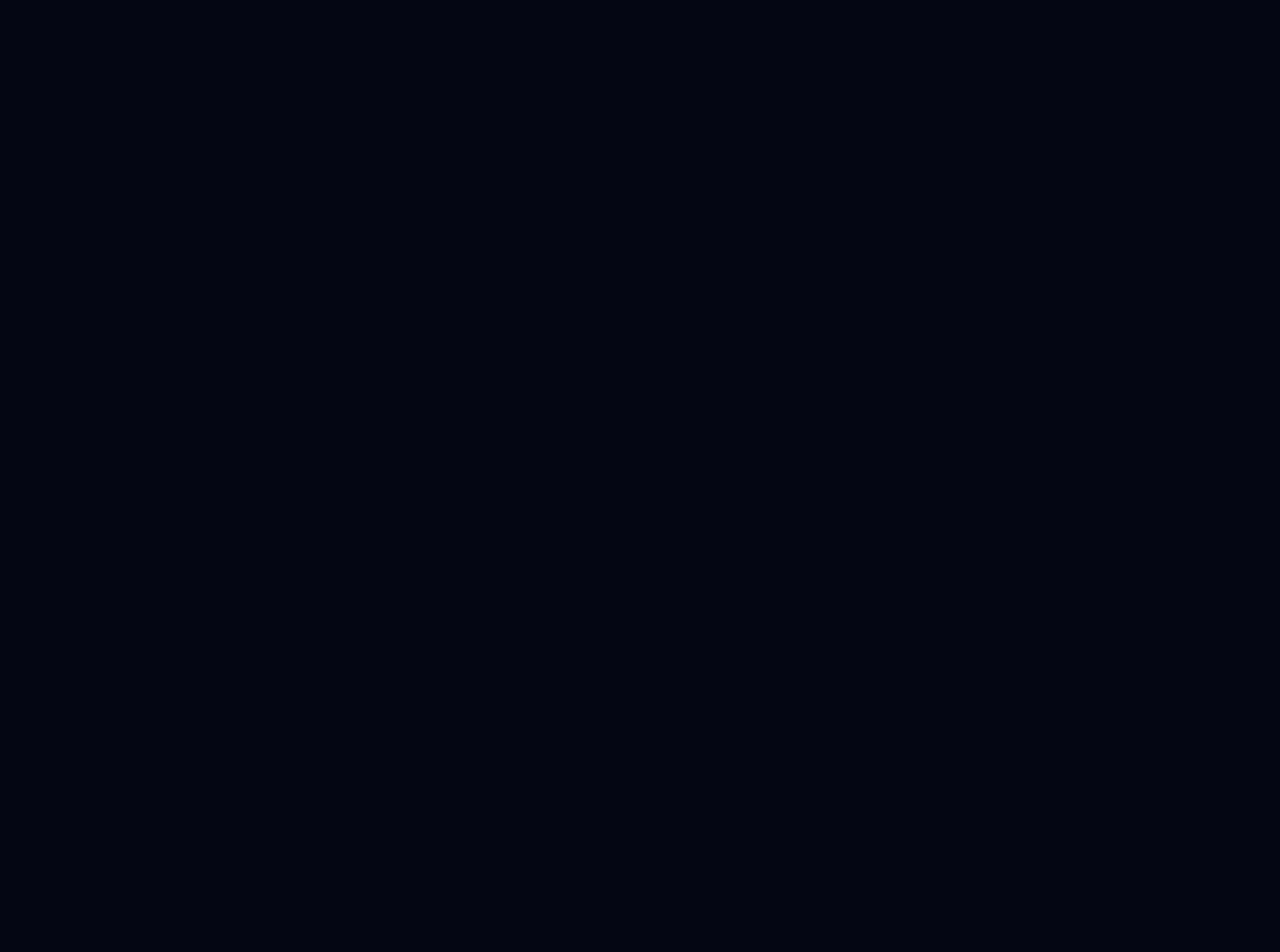
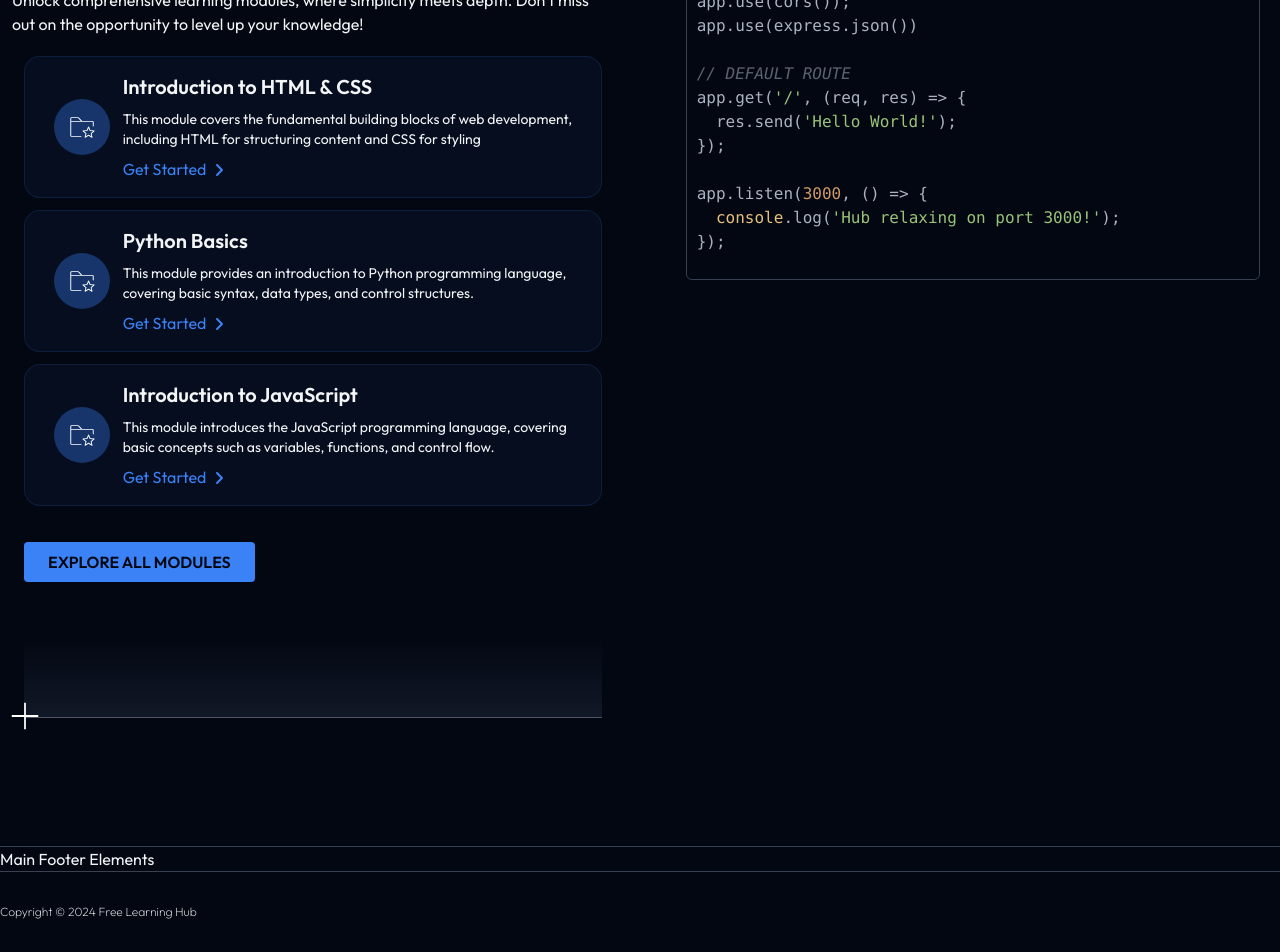
Before and after one commit to ahmednule/Free-Learning-Hub, a React (Vite) app in the folder client/: page / in a window 1280 px wide. Shown: the part 1273-2225 px from the top of the page. Before the commit the page ends 1345 px from the top, so only its background shows below. Built offline with nearby package versions, Linux system fonts and the light colour scheme.

Commit message:
Set up footer and finish modules

```diff
--- /dev/null
+++ b/client/src/Components/Footer.jsx
@@ -0,0 +1,32 @@
+import { useEffect, useState } from "react";
+
+const Footer = () => {
+  const [currentYear, setCurrentYear] = useState(0);
+
+  useEffect(() => {
+    const fetchCurrentYear = () => {
+      const currentDate = new Date();
+      setCurrentYear(currentDate.getFullYear());
+    }
+
+    fetchCurrentYear();
+  }, []);
+
+  return (
+    <div className="border-t border-gray-700">
+      <div>
+        Main Footer Elements
+      </div>
+      <div className="border-t border-gray-700 py-8 flex flex-col-reverse md:flex-row">
+        <div className="font-extralight text-xs">
+          <p>Copyright &copy; {currentYear} Free Learning Hub</p>
+        </div>
+        <div>
+
+        </div>
+      </div>
+    </div>
+  )
+}
+
+export default Footer
--- /dev/null
+++ b/client/src/Components/Home/Language.jsx
@@ -0,0 +1,61 @@
+import { PiFolderStarThin } from "react-icons/pi";
+import { FaAngleRight } from "react-icons/fa6";
+import { TfiPlus } from "react-icons/tfi";
+
+const Language = () => {
+  const demoLanguages = [
+    {
+      id: 1,
+      name: "Introduction to HTML & CSS",
+      description: "This module covers the fundamental building blocks of web development, including HTML for structuring content and CSS for styling"
+    },
+    {
+      id: 2,
+      name: "Python Basics",
+      description: "This module provides an introduction to Python programming language, covering basic syntax, data types, and control structures."
+    },
+    {
+      id: 3,
+      name: "Introduction to JavaScript",
+      description: "This module introduces the JavaScript programming language, covering basic concepts such as variables, functions, and control flow."
+    }
+  ];
+
+  return (
+    <div className="flex flex-col gap-3">
+      {demoLanguages.map((lang) => {
+        return (
+          <div key={lang.id} className="w-full bg-blue-500/5 border border-blue-500/15 hover:bg-blue-500/10 hover:border-blue-500/20 duration-200 cursor-pointer rounded-2xl flex p-4">
+            <div className="hidden lg:flex-[0.15] lg:flex items-center justify-center">
+              <div className="w-14 h-14 bg-blue-500/35 rounded-full flex items-center justify-center text-white">
+                <PiFolderStarThin size={30} />
+              </div>
+            </div>
+            <div className="lg:flex-[0.85] flex-1 flex flex-col justify-start gap-2">
+              <p className="font-semibold text-left text-xl"> {lang.name} </p>
+              <p className="text-xs lg:text-sm"> {lang.description} </p>
+              <button className="mr-auto flex items-center gap-[5px] text-blue-500 group">
+                <span>Get Started</span>
+                <FaAngleRight className="group-hover:translate-x-1 duration-200 mt-[1px]" />
+              </button>
+            </div>
+          </div>
+        )
+      })}
+      <div className="w-full">
+        <div className="mt-6 bg-blue-500 hover:bg-blue-600 duration-200 mx-auto lg:mx-0 py-2 px-6 rounded text-gray-950 font-semibold w-fit group cursor-pointer">
+          <span className="group-hover:text-gray-800 duration-200">
+            EXPLORE ALL MODULES
+          </span>
+        </div>
+        <div className="w-full h-20 bg-gradient-to-b mt-14 from-transparent relative to-gray-900 border-b border-gray-600">
+          <div className='hidden md:block absolute bottom-0 left-0 -translate-x-[14px] translate-y-[14px] text-white'>
+            <TfiPlus size={30} />
+          </div>
+        </div>
+      </div>
+    </div>
+  )
+}
+
+export default Language
--- a/client/src/Components/Home/Languages.jsx
+++ b/client/src/Components/Home/Languages.jsx
@@ -1,9 +1,43 @@
 import Snippet from "../Snippet"
+import Language from "./Language";
 
 const Languages = () => {
+
+  const codeString = `// JavaScript
+const express = require('express');
+const cors = require('cors');
+
+const app = express();
+app.use(cors());
+app.use(express.json())
+
+// DEFAULT ROUTE
+app.get('/', (req, res) => {
+  res.send('Hello World!');
+});
+
+app.listen(3000, () => {
+  console.log('Hub relaxing on port 3000!');
+});`;
+
   return (
-    <div className="mt-32">
-      <Snippet />
+    <div className="flex flex-col lg:flex-row justify-between px-3">
+      <div className="lg:max-w-[47%] w-full flex flex-col gap-5">
+        <h3 className="text-blue-500">Languages</h3>
+        <p className="text-xl sm:text-3xl lg:text-6xl">Pick your <span className="text-blue-500">module</span> and start learning</p>
+        <p>Unlock comprehensive learning modules, where simplicity meets depth. Don't miss out on the opportunity to level up your knowledge!</p>
+        <div className="lg:pl-3">
+          <Language />
+        </div>
+      </div>
+      <div className="w-full lg:w-[47%] mt-12 lg:mt-0">
+        <div className="lg:sticky lg:top-20 lg:z-[5]">
+          <Snippet
+            codeString={codeString}
+            lang="javascript"
+          />
+        </div>
+      </div>
     </div>
   )
 }
--- a/client/src/Components/Snippet.jsx
+++ b/client/src/Components/Snippet.jsx
@@ -14,25 +14,7 @@ const Snippet = (props) => {
     setTimeout(() => {
       setCopy(false);
     }, 3000);
-  }
-
-  codeString = `// JavaScript
-const express = require('express');
-const cors = require('cors');
-
-const app = express();
-app.use(cors());
-app.use(express.json())
-
-// DEFAULT ROUTE
-app.get('/', (req, res) => {
-  res.send('Hello World!');
-});
-
-app.listen(3000, () => {
-  console.log('Hub relaxing on port 3000!');
-});`;
-  lang = 'javascript';
+  };
 
   return (
 
@@ -56,12 +38,12 @@ app.listen(3000, () => {
       </div>
       </div>
       <SyntaxHighlighter
-        language="javascript"
+        language={lang}
         style={atomOneDark}
         customStyle={{
           padding: '25px 10px',
           backgroundColor: '#030712',
-          borderRadius: '6px'
+          borderRadius: '6px',
         }}
       >
         {codeString}
--- a/client/src/Pages/Home.jsx
+++ b/client/src/Pages/Home.jsx
@@ -2,6 +2,8 @@ import React from 'react'
 import Header from '../Components/Header'
 import Hero from '../Components/Home/Hero'
 import Languages from '../Components/Home/Languages'
+import { TfiPlus } from "react-icons/tfi";
+import Footer from '../Components/Footer';
 
 const Home = () => {
   return (
@@ -9,14 +11,28 @@ const Home = () => {
       <div className="fixed w-full container mx-auto z-10 backdrop-blur-lg">
         <Header />
       </div>
-      <div className='pt-16'>
+      <div className='pt-16 px-3'>
         <Hero />
       </div>
       <div>
         {/* Patrnerships or companies major affiliates or sponsors */}
       </div>
-      <div>
+      <div className='mt-64 w-full h-20 border-t border-gray-600 bg-gradient-to-b from-gray-900 relative to-transparent'>
+        <div className='hidden md:block absolute top-0 left-0 -translate-x-[14px] -translate-y-[14px] text-white'>
+          <TfiPlus size={30} />
+        </div>
+        <div className='hidden md:block absolute top-0 right-0 translate-x-[14px] -translate-y-[14px] text-white'>
+          <TfiPlus size={30} />
+        </div>
+      </div>
+      <div className='mt-32'>
         <Languages />
+      </div>
+      <div className='mt-32'>
+
+      </div>
+      <div className='mt-32'>
+        <Footer />
       </div>
     </div>
   )
```
Also changed, not shown: 1 other file (tests, documents, lock files or other folders).
